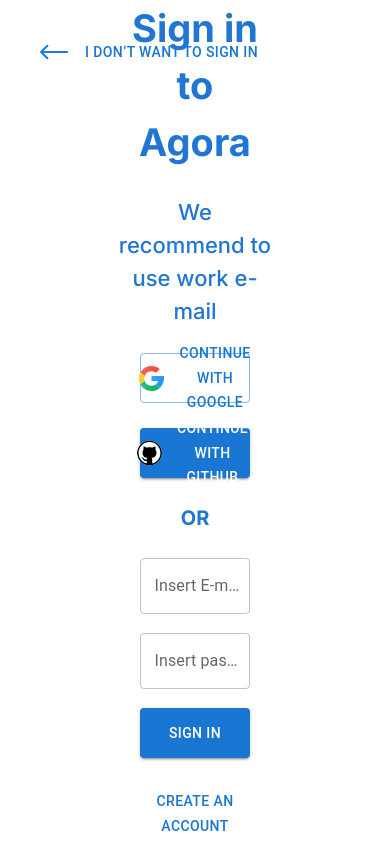
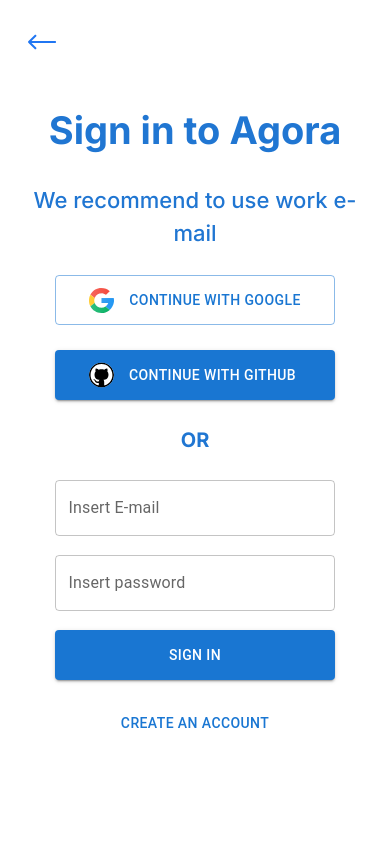
Before and after one commit to RoastedPikachu/Agora_Project, a Next.js app: page /signIn in a window 390 px wide. Built offline with nearby package versions, Linux system fonts and the light colour scheme.

Commit message:
адаптировал страницу входа под телефоны

```diff
--- /dev/null
+++ b/customHooks/index.ts
@@ -0,0 +1,12 @@
+"use client";
+import React, {useState, useEffect} from 'react';
+
+export const useIsMobileCheck = () => {
+    const [isMobile, setIsMobile] = useState(false);
+
+    useEffect(() => {
+        setIsMobile(window.matchMedia("(max-width: 480px)").matches)
+    }, []);
+
+    return isMobile;
+}
--- a/src/app/globals.css
+++ b/src/app/globals.css
@@ -25,6 +25,14 @@
   @apply bg-[#ffffff] hover:bg-[#f0f5ff] text-[#2076d2] hover:text-[#2076d2] font-bold;
 }
 
+.authInputMUIField {
+  @apply relative mx-[15%] mlarge:mx-[5%] w-[70%] mlarge:w-[80%] h-[50px] border-2 rounded-[5px];
+}
+
+.googleOAuthButton {
+  @apply flex justify-center items-center row-span-2 mx-[15%] mlarge:mx-[5%] w-[70%] mlarge:w-[80%] h-[50px] border-2 rounded-[5px] text-[1rem] font-bold;
+}
+
 .githubOAuthButton {
-  @apply row-span-2 mx-[15%] w-[70%] h-[50px] bg-[#000000] hover:bg-[#111111] border-2 hover:border-[2px] rounded-[5px] text-[1rem] font-bold;
+  @apply row-span-2 mx-[15%] mlarge:mx-[5%] w-[70%] mlarge:w-[80%] h-[50px] bg-[#000000] hover:bg-[#111111] border-2 hover:border-[2px] rounded-[5px] text-[1rem] font-bold;
 }
--- a/src/app/signIn/page.tsx
+++ b/src/app/signIn/page.tsx
@@ -1,5 +1,7 @@
 "use client";
 import React from 'react';
+
+import {useIsMobileCheck} from "../../../customHooks";
 
 import Link from "next/link";
 
@@ -9,23 +11,25 @@ import Button from "@mui/material/Button";
 import TextField from "@mui/material/TextField";
 
 const Page = () => {
+    const isMobile = useIsMobileCheck();
+
     return (
         <main className="relative flex justify-center items-center w-full h-[100vh]">
-            <Link href="/" className="absolute top-[30px] left-[30px]">
+            <Link href="/" className="absolute top-[30px] mlarge:top-[20px] left-[30px] mlarge:left-[10px]">
                 <Button variant="text">
                     <img src="/static/LeftArrowIcon.svg" alt=""/>
 
-                    <p className="ml-[15px]">I don&lsquo;t want to sign in</p>
+                    {!isMobile && <p className="ml-[15px]">I don&lsquo;t want to sign in</p>}
                 </Button>
             </Link>
 
-            <form className="relative w-[40%] h-auto">
+            <form className="relative w-[40%] mlarge:w-[90%] h-auto">
                 <div className="relative grid justify-items-center grid-rows-[10] grid-cols-1 gap-y-[25px] w-full h-full">
-                    <h2 className="text-[#2076d2] text-[2.375rem] text-center font-bold">Sign in to Agora</h2>
+                    <h2 className="text-[#2076d2] text-[2.375rem] mmedium:text-[2.25rem] msmall:text-[2.125rem] text-center font-bold">Sign in to Agora</h2>
 
-                    <p className="text-[#2076d2] text-[1.375rem] text-center font-medium">We recommend to use work e-mail</p>
+                    <p className="text-[#2076d2] text-[1.375rem] mmedium:text-[1.125rem] msmall:text-[1rem] text-center font-medium">We recommend to use work e-mail</p>
 
-                    <Button variant="outlined" onClick={() => signIn('google')} className="row-span-2 mx-[15%] w-[70%] h-[50px] border-2 hover:border-[2px] rounded-[5px] text-[1rem] font-bold">
+                    <Button variant="outlined" onClick={() => signIn('google')} className="googleOAuthButton">
                         <img src="/static/GoogleIcon.svg" alt="" className="w-[25px] h-[25px]"/>
 
                         <p className="ml-[15px]">Continue with Google</p>
@@ -39,11 +43,11 @@ const Page = () => {
 
                     <p className="text-[#2076d2] text-[1.25rem] font-bold">OR</p>
 
-                    <TextField label="Insert E-mail" className="relative mx-[15%] w-[70%] h-[50px] border-2 rounded-[5px]"/>
+                    <TextField label="Insert E-mail" className="authInputMUIField"/>
 
-                    <TextField label="Insert password" className="relative mx-[15%] w-[70%] h-[50px] border-2 rounded-[5px]"/>
+                    <TextField label="Insert password" className="authInputMUIField"/>
 
-                    <Button variant="contained" className="flex justify-center items-center mx-[15%] w-[70%] h-[50px] bg-[#2076d2] rounded-[5px] text-[1.25rem] font-bold">Sign in</Button>
+                    <Button variant="contained" className="flex justify-center items-center mx-[15%] mlarge:mx-[5%] w-[70%] mlarge:w-[80%] h-[50px] bg-[#2076d2] rounded-[5px] text-[1.25rem] font-bold">Sign in</Button>
 
                     <Link href="/signUp">
                         <Button variant="text">Create an account</Button>
--- a/src/app/signUp/page.tsx
+++ b/src/app/signUp/page.tsx
@@ -33,7 +33,7 @@ const Page = () => {
 
                     <p className="text-[#2076f2] text-[1.25rem] font-bold">OR</p>
 
-                    <Button variant="outlined" onClick={() => signIn('google')} className="flex justify-center items-center row-span-2 mx-[15%] w-[70%] h-[50px] border-2 rounded-[5px] text-[1rem] font-bold">
+                    <Button variant="outlined" onClick={() => signIn('google')} className="googleOAuthButton">
                         <img src="/static/GoogleIcon.svg" alt="" className="w-[25px] h-[25px]"/>
 
                         <p className="ml-[15px]">Continue with Google</p>
--- a/tailwind.config.ts
+++ b/tailwind.config.ts
@@ -14,6 +14,12 @@ const config: Config = {
         "gradient-conic":
           "conic-gradient(from 180deg at 50% 50%, var(--tw-gradient-stops))",
       },
+      screens: {
+        "deskWide": {"min": "1560px"},
+        "mlarge": {"max": "480px"},
+        "mmedium": {"max": "380px"},
+        "msmall": {"max": "320px"}
+      }
     },
   },
   plugins: [],
```
